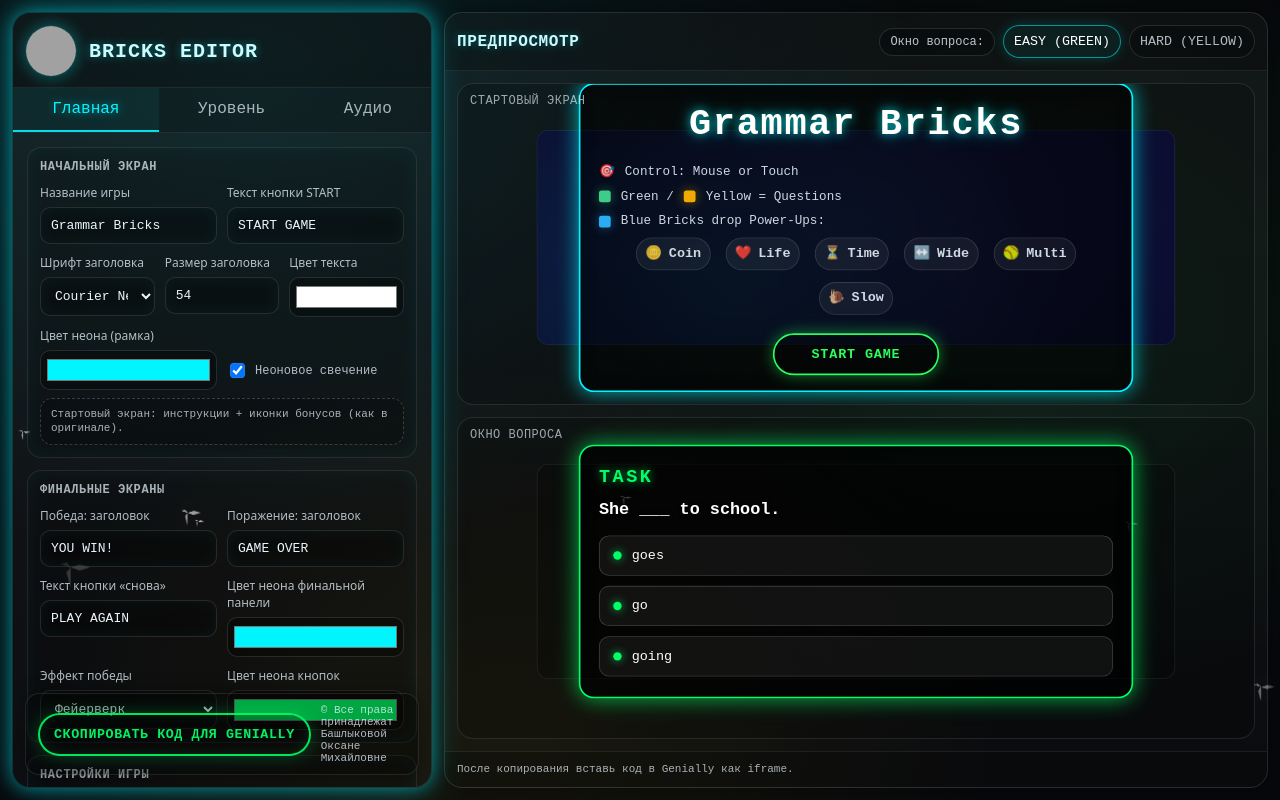
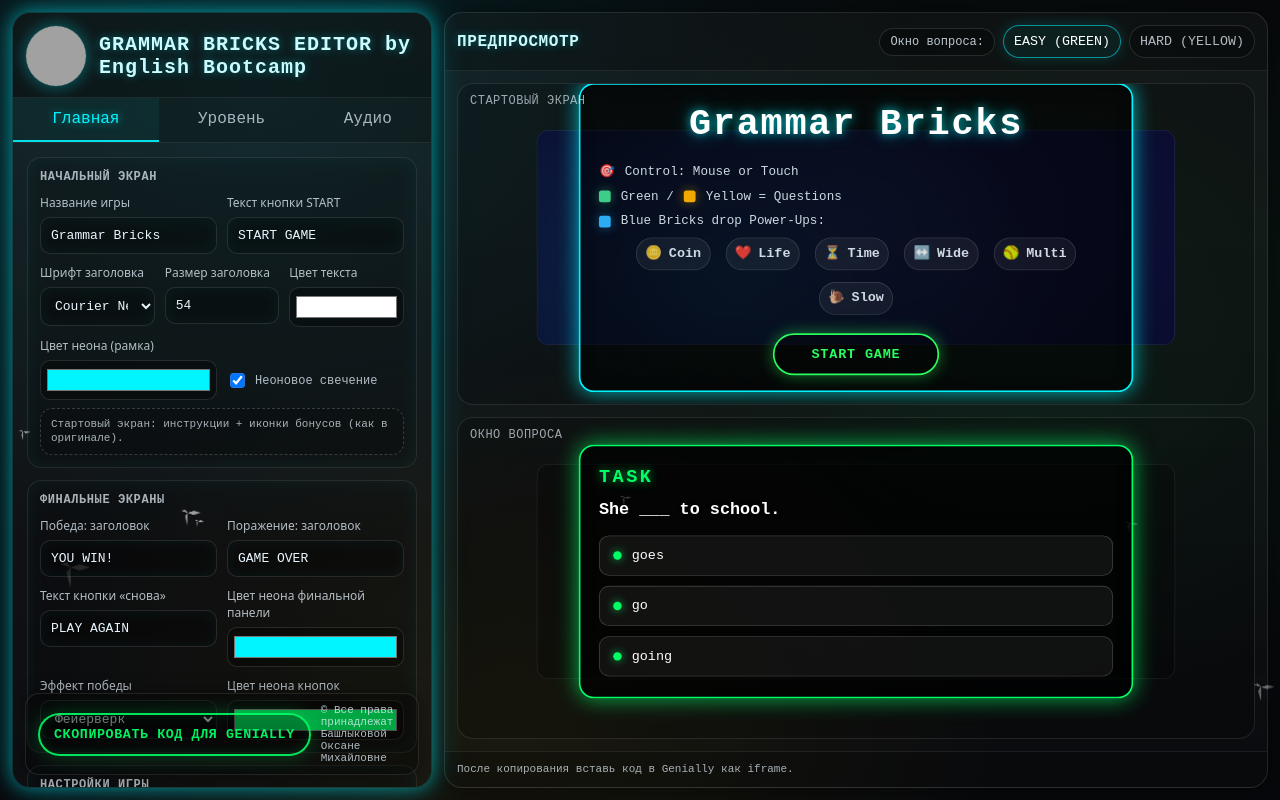
Before and after one commit to oksanabashlykova10-eng/bricks, a plain HTML site: page index.html in a window 1280 px wide. Drawn offline with Linux system fonts and the light colour scheme; grey boxes are pictures that could not be loaded.

Commit message:
Update index.html

```diff
--- a/index.html
+++ b/index.html
@@ -101,7 +101,7 @@
       background: rgba(0,0,0,.35);
     }
     .logo{
-  width:52px; height:52px;  /* было 42 → стало 52 */
+  width:62px; height:62px;  /* было 42 → стало 52 */
   border-radius:50%;
       border:1px solid rgba(0,245,255,.25);
       box-shadow: 0 0 16px rgba(0,245,255,.35);
@@ -564,7 +564,7 @@ max-width:none; /* не ограничиваем */
         <div class="logo" title="English Bootcamp">
           <img alt="logo" src="https://img.genially.com/67961b32a116fb001568a75e/673752a5-8d4d-40d1-9b5f-f04ebd91a27c.png">
         </div>
-        <h1>BRICKS EDITOR</h1>
+        <h1>GRAMMAR BRICKS EDITOR by English Bootcamp </h1>
       </div>
 
       <div class="tabs">
```
